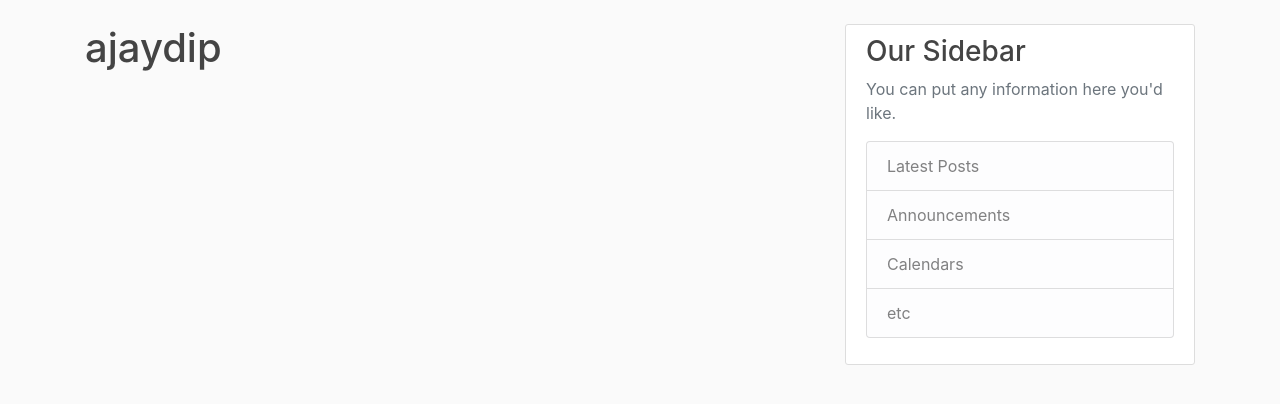
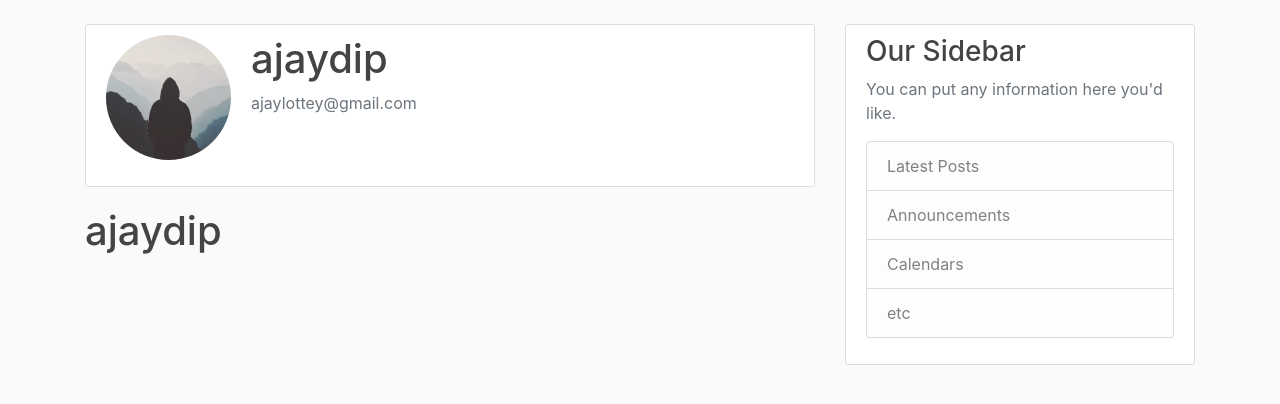
Before and after one commit to Ajaydip-Singh/Bloggle-Flask, a Flask app: page /account in a window 1280 px wide. Shown: the part 56-460 px from the top of the page. Run offline with Flask 2, Linux system fonts and the light colour scheme; a user stored in the database is signed in; some libraries are stand-ins or nearby versions.

Commit message:
:sparkles: feat: add accounts page design

```diff
--- a/flaskblog/routes.py
+++ b/flaskblog/routes.py
@@ -27,7 +27,6 @@ def home():
 @app.route('/about')
 def about():
     return render_template('about.html', title='About')
-
 
 @app.route('/register', methods=['GET', 'POST'])
 def register():
@@ -64,8 +63,8 @@ def logout():
     logout_user()
     return redirect(url_for('home'))
 
-
 @app.route('/account')
 @login_required
 def account():
-    return render_template('account.html', title='Account')
+    image_file = url_for('static', filename='profile_pics/' + current_user.image_file)
+    return render_template('account.html', title='Account', image_file=image_file)
--- a/flaskblog/templates/account.html
+++ b/flaskblog/templates/account.html
@@ -1,4 +1,13 @@
 {% extends 'layout.html' %}
 {% block content %}
-    <h1>{{ current_user.username }}</h1>
+    <div class="content-section">
+        <div class="media">
+        <img class="rounded-circle account-img" src="{{ image_file }}">
+        <div class="media-body">
+            <h2 class="account-heading">{{ current_user.username }}</h2>
+            <p class="text-secondary">{{ current_user.email }}</p>
+        </div>
+        </div>
+        <!-- FORM HERE -->
+  </div><h1>{{ current_user.username }}</h1>
 {% endblock content %}
```
Also changed, not shown: flaskblog/static/profile_pics/default.jpeg (added).
